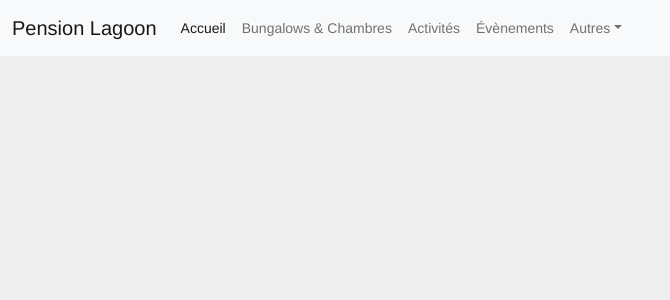
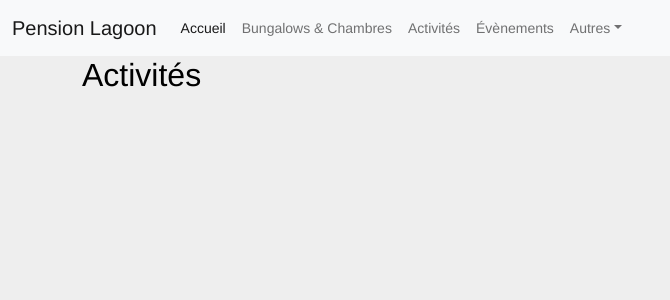
Before and after one commit to LEX-ONE7/Pension-Lagoon-2, a React (Create React App) app: page /activites in a window 1280 px wide. Shown: the top 300 px of the page, without its empty margins (0-670 px from the left). Built offline with nearby package versions, Linux system fonts and the light colour scheme.

Commit message:
1 file modified, 1 added, 1 deleted

```diff
--- /dev/null
+++ b/components/activities/BoxActivities.tsx
@@ -0,0 +1,10 @@
+import * as React from 'react';
+const BoxActivities = () => (
+  <div className="container">
+    <div className="row">
+      <h2>Activités</h2>
+
+    </div>
+  </div>
+);
+export default BoxActivities;
--- a/components/activities/BoxMer.tsx
+++ /dev/null
@@ -1,3 +0,0 @@
-import * as React from 'react';
-const BoxMer = () => {};
-export default BoxMer;
--- a/pages/Activites.tsx
+++ b/pages/Activites.tsx
@@ -1,5 +1,5 @@
 import * as React from 'react';
-import BoxMer from '../components/activities/BoxMer';
+import BoxActivities from '../components/activities/BoxActivities';
 import BoxTerre from '../components/activities/BoxTerre';
 import HeaderActivites from '../components/activities/HeaderActivites';
 import Navbar from '../components/Navbar';
@@ -8,8 +8,8 @@ const Activites = () => {
   return (
     <div>
       <Navbar />
+      <BoxActivities />
       <HeaderActivites />
-      <BoxMer />
       <BoxTerre />
     </div>
   );
```
